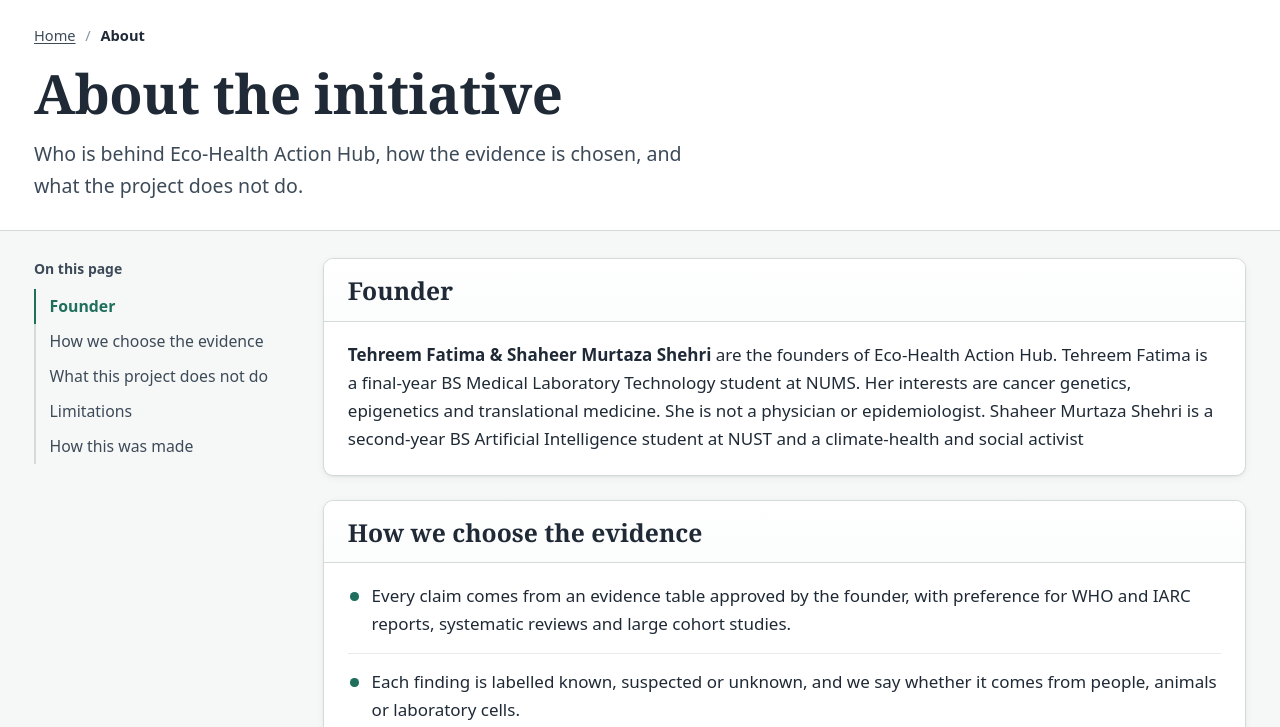
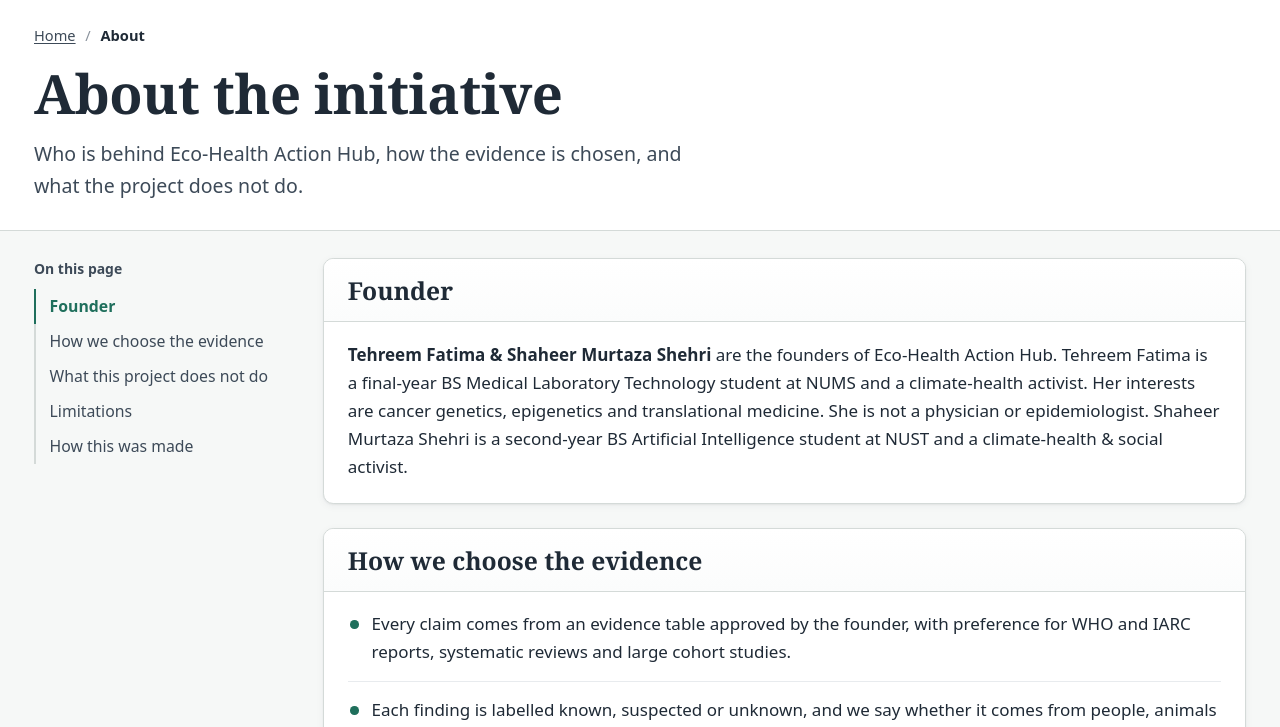
Before and after one commit to ftehreem306-ctrl/eco-health-data, a plain HTML site: page about.html in a window 1280 px wide. Shown: the part 73-800 px from the top of the page. Drawn offline with Linux system fonts and the light colour scheme.

Commit message:
Revise founder section and evidence selection criteria
Updated founder information and added climate-health activism context.

```diff
--- a/about.html
+++ b/about.html
@@ -19,7 +19,7 @@
 <main id="main">
 <div class="page-head"><div class="wrap"><nav class="crumbs" aria-label="Breadcrumb"><a href="index.html">Home</a> <span aria-hidden="true">/</span> <span aria-current="page">About</span></nav><h1>About the initiative</h1><p class="lede">Who is behind Eco-Health Action Hub, how the evidence is chosen, and what the project does not do.</p></div></div><div class="wrap workspace">
 <aside class="rail" aria-label="On this page"><div class="rail-inner"><p class="rail-title">On this page</p><ol class="toc"><li><a href="#founder">Founder</a></li><li><a href="#evidence">How we choose the evidence</a></li><li><a href="#not">What this project does not do</a></li><li><a href="#limits">Limitations</a></li><li><a href="#made">How this was made</a></li></ol></div></aside>
-<div class="content"><section class="panel" id="founder" aria-labelledby="founder-h"><header class="panel-head"><h2 id="founder-h">Founder</h2></header><div class="panel-body"><p><strong>Tehreem Fatima & Shaheer Murtaza Shehri</strong> are the founders of Eco-Health Action Hub. Tehreem Fatima is a final-year BS Medical Laboratory Technology student at NUMS. Her interests are cancer genetics, epigenetics and translational medicine. She is not a physician or epidemiologist. Shaheer Murtaza Shehri is a second-year BS Artificial Intelligence student at NUST and a climate-health and social activist</p></div></section><section class="panel" id="evidence" aria-labelledby="evidence-h"><header class="panel-head"><h2 id="evidence-h">How we choose the evidence</h2></header><div class="panel-body"><ul class="steps">
+<div class="content"><section class="panel" id="founder" aria-labelledby="founder-h"><header class="panel-head"><h2 id="founder-h">Founder</h2></header><div class="panel-body"><p><strong>Tehreem Fatima & Shaheer Murtaza Shehri</strong> are the founders of Eco-Health Action Hub. Tehreem Fatima is a final-year BS Medical Laboratory Technology student at NUMS and a climate-health activist. Her interests are cancer genetics, epigenetics and translational medicine. She is not a physician or epidemiologist. Shaheer Murtaza Shehri is a second-year BS Artificial Intelligence student at NUST and a climate-health & social activist.</p></div></section><section class="panel" id="evidence" aria-labelledby="evidence-h"><header class="panel-head"><h2 id="evidence-h">How we choose the evidence</h2></header><div class="panel-body"><ul class="steps">
   <li>Every claim comes from an evidence table approved by the founder, with preference for WHO and IARC reports, systematic reviews and large cohort studies.</li>
   <li>Each finding is labelled known, suspected or unknown, and we say whether it comes from people, animals or laboratory cells.</li>
   <li>An association means two things occur together. It does not prove that one causes the other.</li>
```
